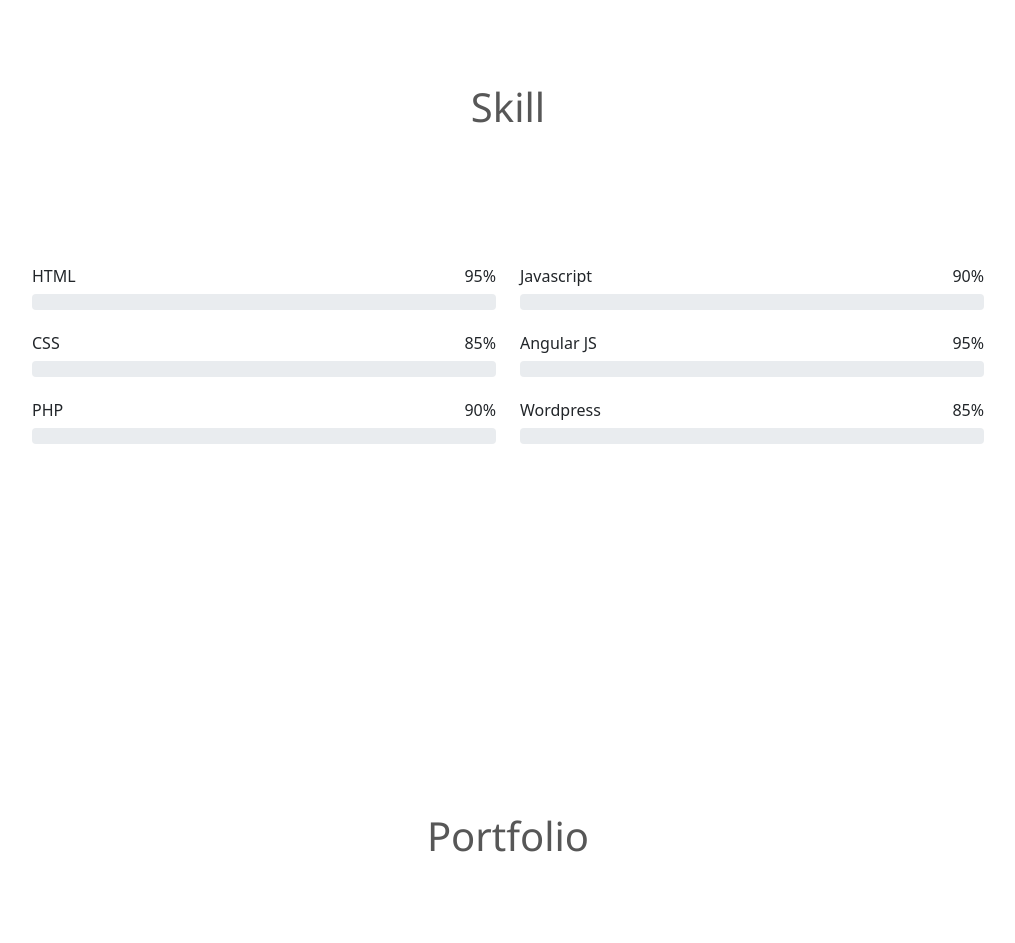
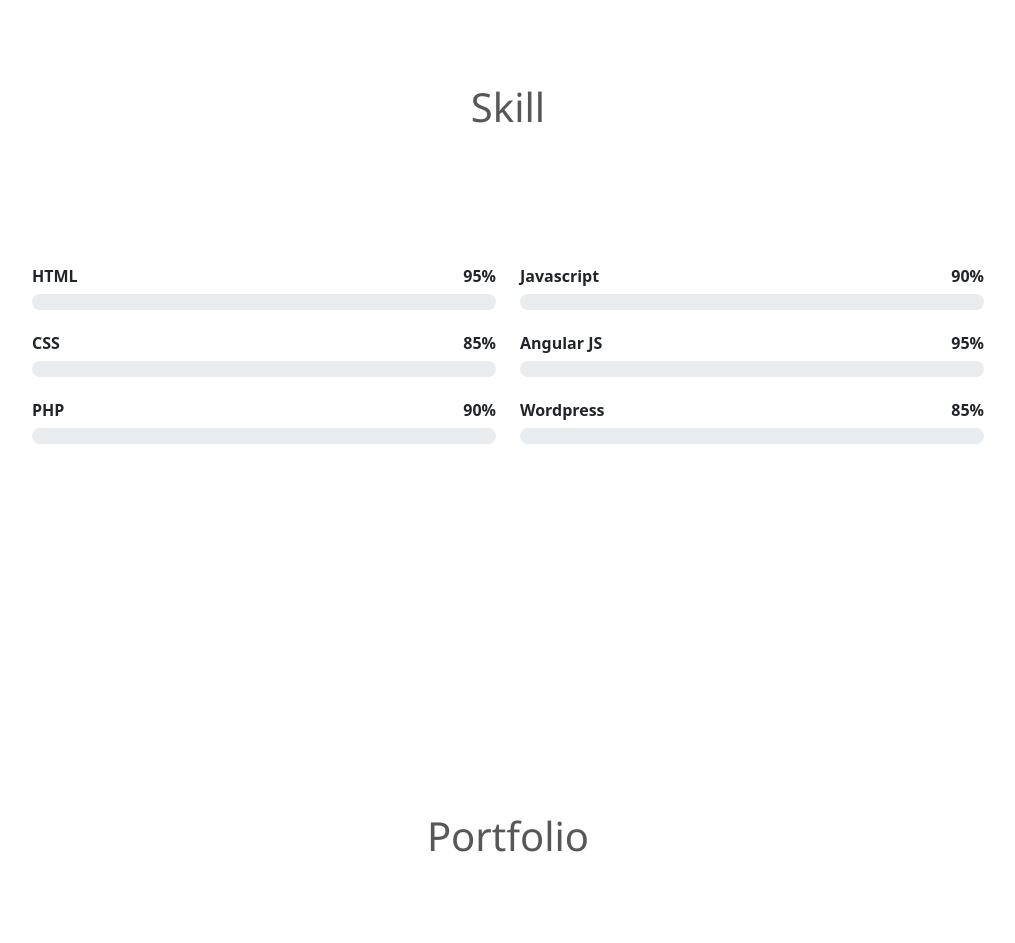
Before and after one commit to mattbrambilla/myPortfolio, a plain HTML site: page index.html in a window 1280 px wide. Shown: the part 1849-2792 px from the top of the page, without its empty margins (132-1147 px from the left). Drawn offline with nearby package versions, Linux system fonts and the light colour scheme.

Commit message:
Update style.css

```diff
--- a/style.css
+++ b/style.css
@@ -12,6 +12,22 @@
     padding-bottom: 5vh;
     font-family: 'Segoe UI', 'Open Sans', 'Helvetica Neue';
 }
+
+h3,
+.font-weight-bold {
+  font-weight: 550 !important;
+}
+
+h4,
+h5 .font-weight-medium {
+  font-weight: 500 !important;
+}
+
+h6,
+.font-weight-normal {
+  font-weight: 400 !important;
+}
+
 
 .sectiontitle {
     font-weight: 200;
@@ -464,10 +480,6 @@
   }
 
 
-  .progress {
-    border-radius: 10px;
-  }
-
   .progress .progress-bar {
     width: 0px;
     border-radius: 10px;
@@ -482,6 +494,7 @@
   font-size: 0.75rem;
   background-color: #e9ecef;
   border-radius: 0.25rem;
+  border-radius: 10px;
 }
 
 .progress-bar {
```
